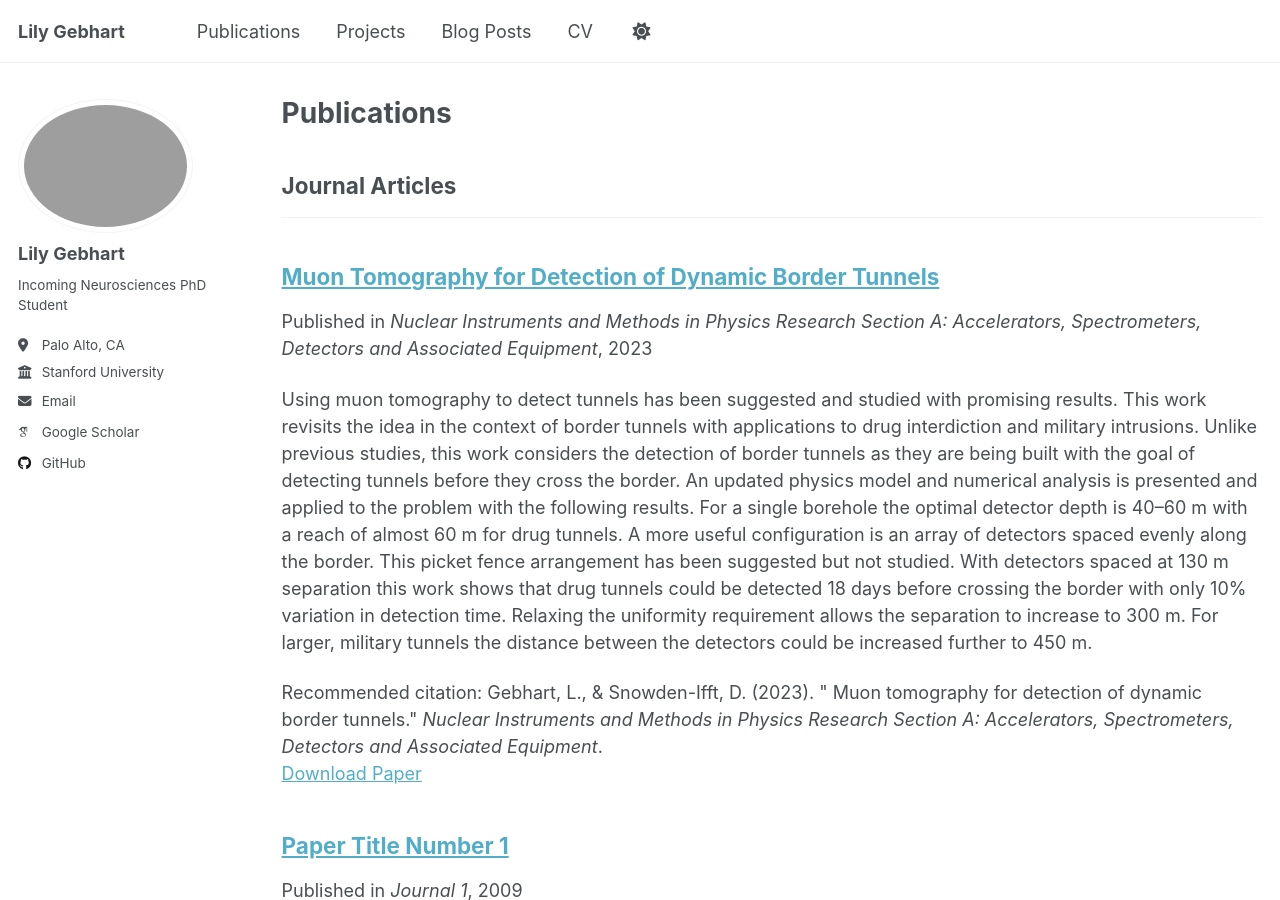
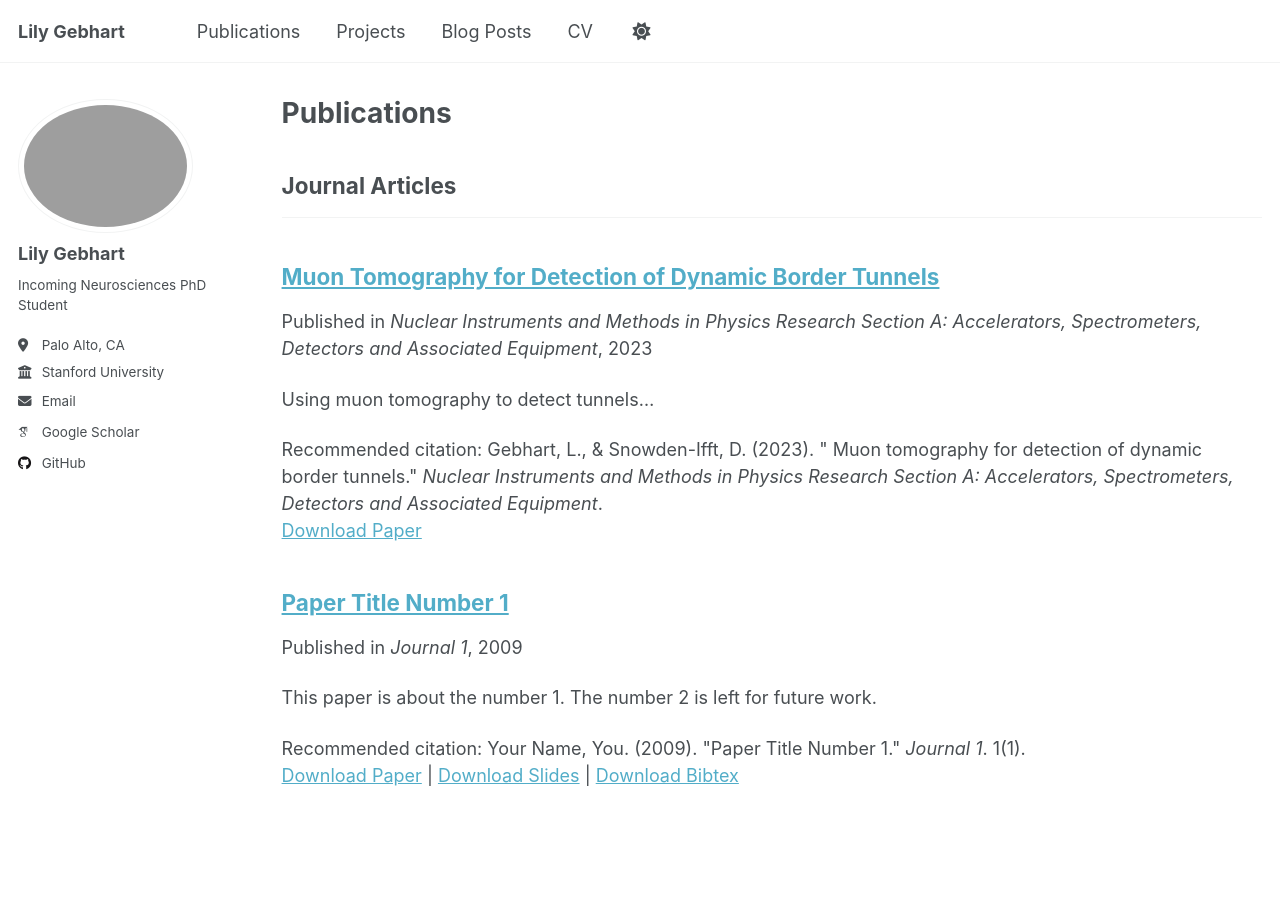
Before and after one commit to Lily-Gebhart/Lily-Gebhart.github.io, a Jekyll site: the page built from _pages/publications.html, in a window 1280 px wide and 900 px high. Built offline with Jekyll 4.4.1, drawn with Linux system fonts in a browser that asks for light colours; some web fonts are replaced; part of the change alters nothing that is shown.

```diff
--- a/_publications/2023-05-17-muon-tomography.md
+++ b/_publications/2023-05-17-muon-tomography.md
@@ -3,7 +3,7 @@ title: "Muon Tomography for Detection of Dynamic Border Tunnels"
 collection: publications
 category: manuscripts
 permalink: /publication/2023-05-17-muon-tomography
-excerpt:
+excerpt: 'Using muon tomography to detect tunnels...'
 date: 2023-05-17
 venue: 'Nuclear Instruments and Methods in Physics Research Section A: Accelerators, Spectrometers, Detectors and Associated Equipment'
 slidesurl:
```
